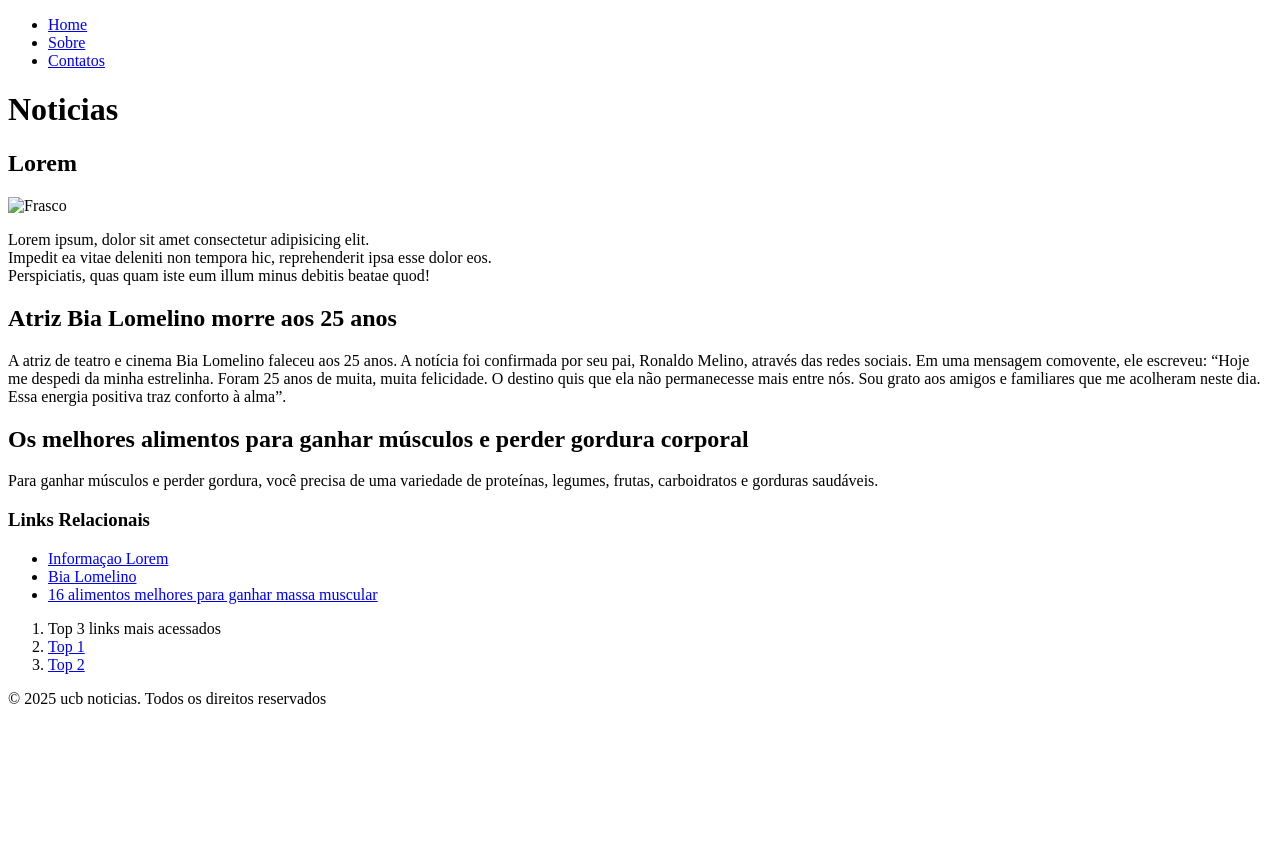
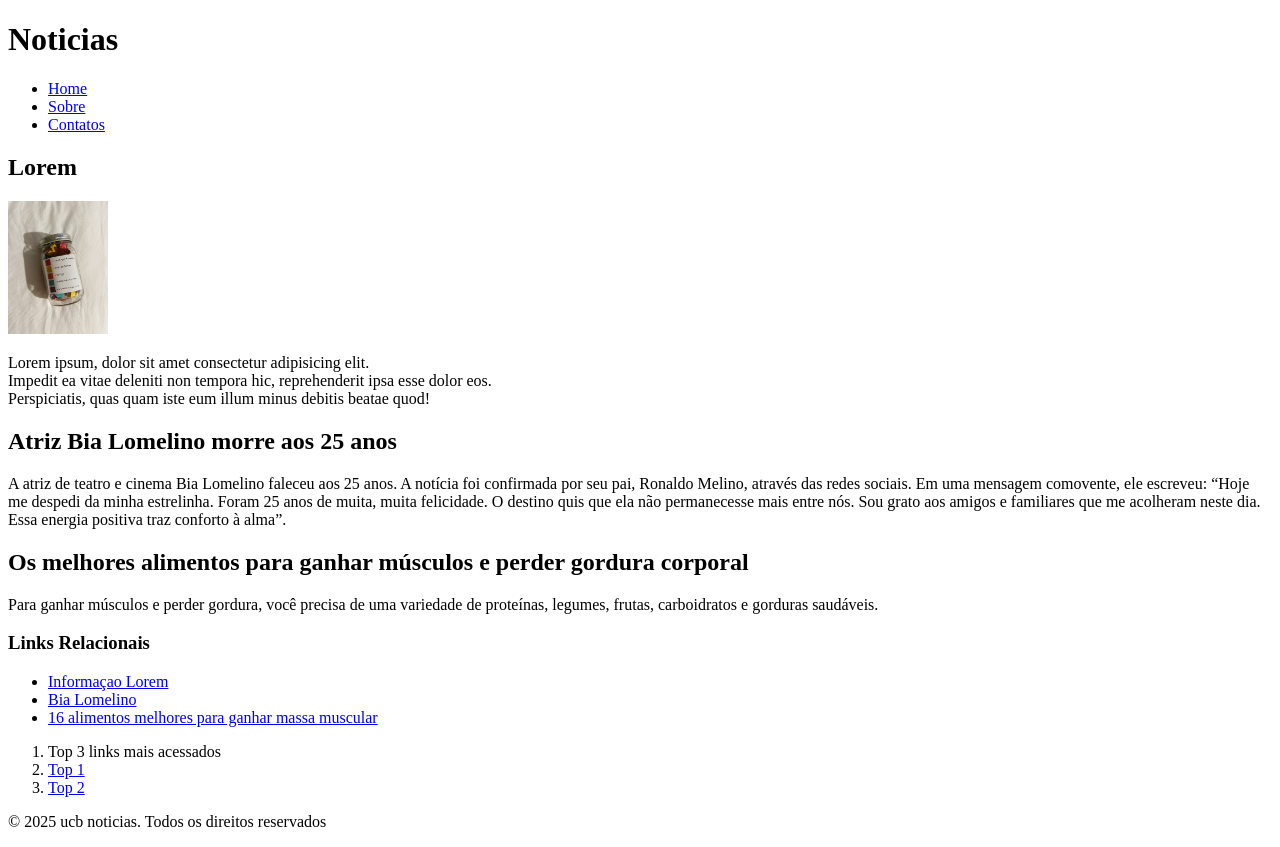
Before and after one commit to Luscas54/Aula-HTML, a plain HTML site: page projeto-aula-03/index.html in a window 1280 px wide. Before the commit the page ends 800 px from the top, so only its background shows below. Drawn offline with Linux system fonts and the light colour scheme.

Commit message:
corrigindo

```diff
--- a/projeto-aula-03/index.html
+++ b/projeto-aula-03/index.html
@@ -1,14 +1,16 @@
 <!DOCTYPE html>
+<html lang="pt-br">
 
 <head>
-    <html lang="pt-br">
     <meta charset="UTF-8">
+    <title>UCB Noticias</title>
 </head>
 
-<title>UCB Noticias</title>
+
 
 <body>
     <header>
+        <h1 id="Inicio">Noticias</h1><!--Titulo-->
         <nav>
             <ul>
                 <li><a href="#Inicio">Home</a></li>
@@ -17,13 +19,13 @@
             </ul><!--Barra de Navegaçao-->
         </nav>
     </header>
-    <h1 id="Inicio">Noticias</h1><!--Titulo-->
+
 
     <main>
         <section>
             <article>
                 <h2>Lorem</h2>
-                <img src="projeto-aula-03/img/frasco.jpeg" alt="Frasco" width="10">
+                <img src="img/frasco.jpeg" alt="Frasco" width="100">
                 <p>Lorem ipsum, dolor sit amet consectetur adipisicing elit.<br>
                     Impedit ea vitae deleniti non tempora hic, reprehenderit ipsa esse dolor eos.<br>
                     Perspiciatis, quas quam iste eum illum minus debitis beatae quod!</p>
```
